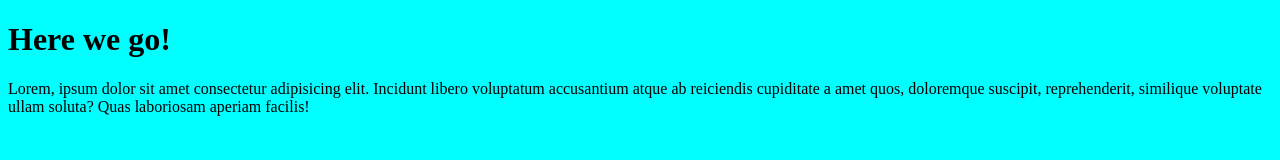
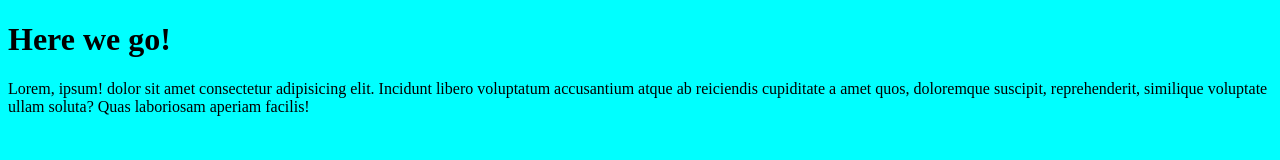
Before and after one commit to Instructor-Devon/SimpleProject2, a plain HTML site: page index.html in a window 1280 px wide. Drawn offline with Linux system fonts and the light colour scheme.

Commit message:
changin a p tag also!

```diff
--- a/index.html
+++ b/index.html
@@ -8,6 +8,6 @@
 </head>
 <body>
     <h1>Here we go!</h1>
-    <p>Lorem, ipsum dolor sit amet consectetur adipisicing elit. Incidunt libero voluptatum accusantium atque ab reiciendis cupiditate a amet quos, doloremque suscipit, reprehenderit, similique voluptate ullam soluta? Quas laboriosam aperiam facilis!</p>
+    <p>Lorem, ipsum! dolor sit amet consectetur adipisicing elit. Incidunt libero voluptatum accusantium atque ab reiciendis cupiditate a amet quos, doloremque suscipit, reprehenderit, similique voluptate ullam soluta? Quas laboriosam aperiam facilis!</p>
 </body>
 </html>
```
